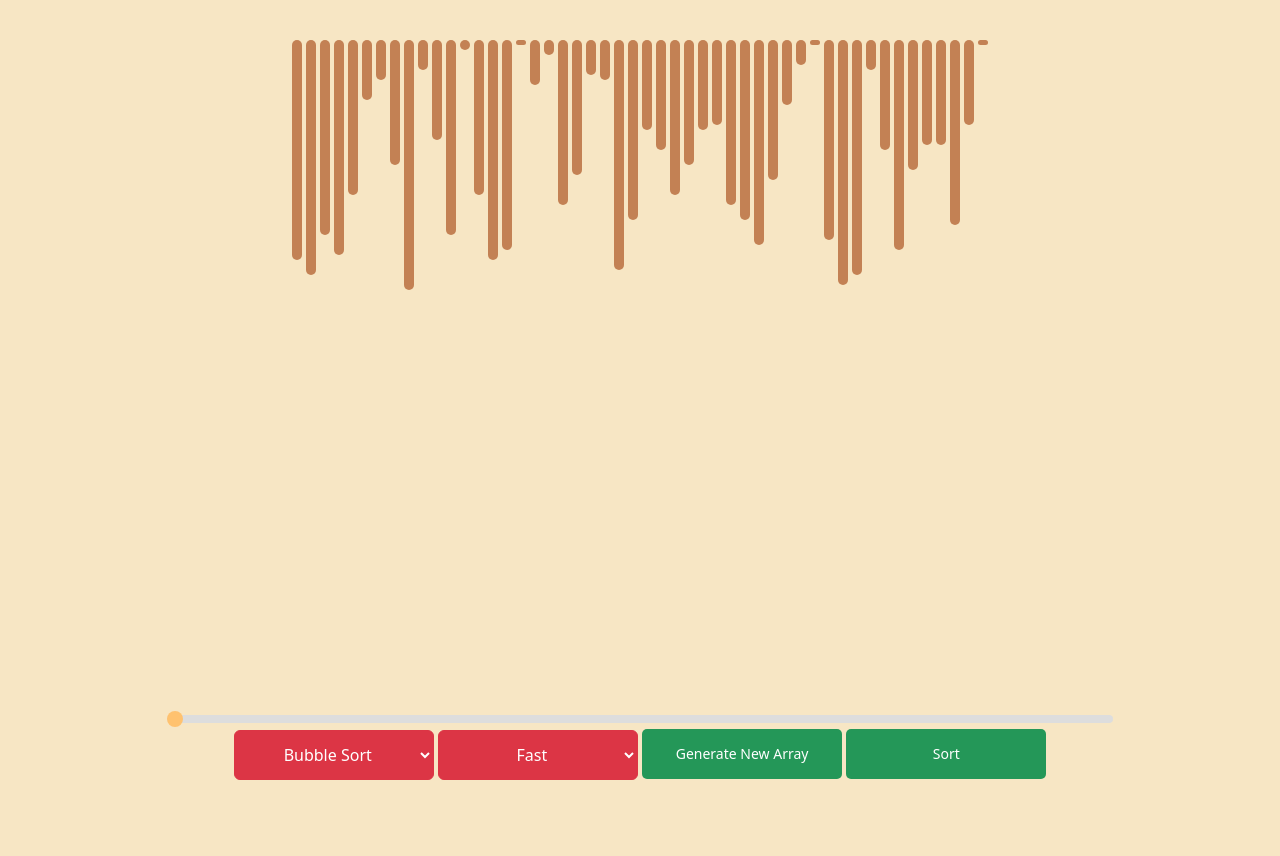
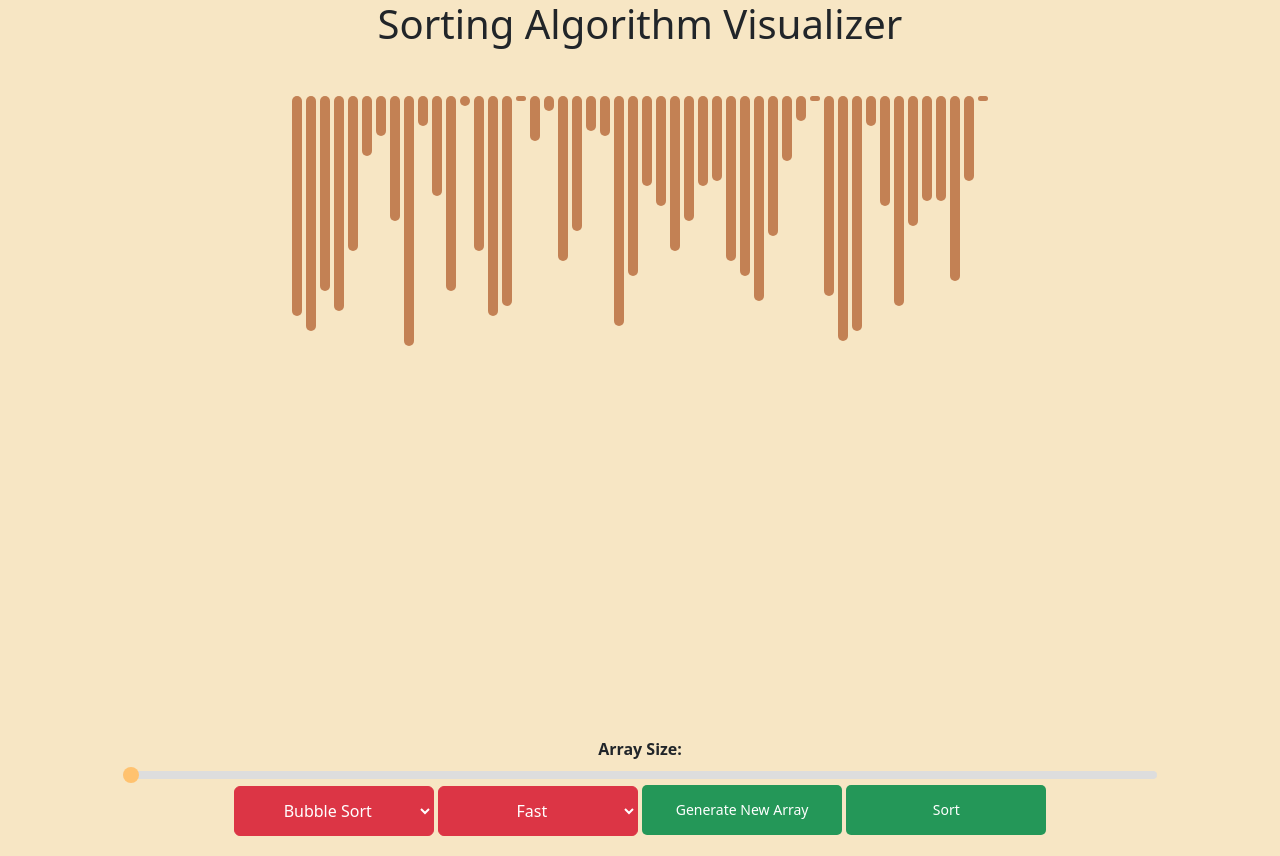
Before and after one commit to AnunakRoy/Sorting_Algorithm_Visualizer, a plain HTML site: page index.html in a window 1280 px wide. Before the commit the page ends 800 px from the top, so only its background shows below. Drawn offline with nearby package versions, Linux system fonts and the light colour scheme.

Commit message:
Update index.html

```diff
--- a/index.html
+++ b/index.html
@@ -8,18 +8,22 @@
     <!-- JavaScript Bundle with Popper -->
     <script src="https://cdn.jsdelivr.net/npm/bootstrap@5.2.3/dist/js/bootstrap.bundle.min.js" integrity="sha384-kenU1KFdBIe4zVF0s0G1M5b4hcpxyD9F7jL+jjXkk+Q2h455rYXK/7HAuoJl+0I4" crossorigin="anonymous"></script>
     <!-- Note: The above javascript bundle needs to be added for the collapsable menu to work -->
+    <link rel="preconnect" href="https://fonts.googleapis.com"><link rel="preconnect" href="https://fonts.gstatic.com" crossorigin><link href="https://fonts.googleapis.com/css2?family=Merriweather&family=Montserrat&family=Sacramento&family=Ubuntu&display=swap" rel="stylesheet">
+    <!-- Google fonts -->
     <link rel="stylesheet" href="style.css" />
     <link rel="icon" href="favicon.ico">
     <title>Sorting Visualizer</title>
 
   </head>
   <body>
-    <!-- <h1>Sorting Algorithm Visualizer</h1> -->
+    <div clas="heading">
+      <h1>Sorting Algorithm Visualizer</h1>
+    </div>
     <div class="container">
       <div class="bars_container" id="bars_container"></div>
 
       <div class="buttons_container">
-        <!-- <label for="slider">Array Size:</label> -->
+        <label for="slider" style="font-weight: 800">Array Size:</label>
         <input
           type="range"
           id="slider"
```
